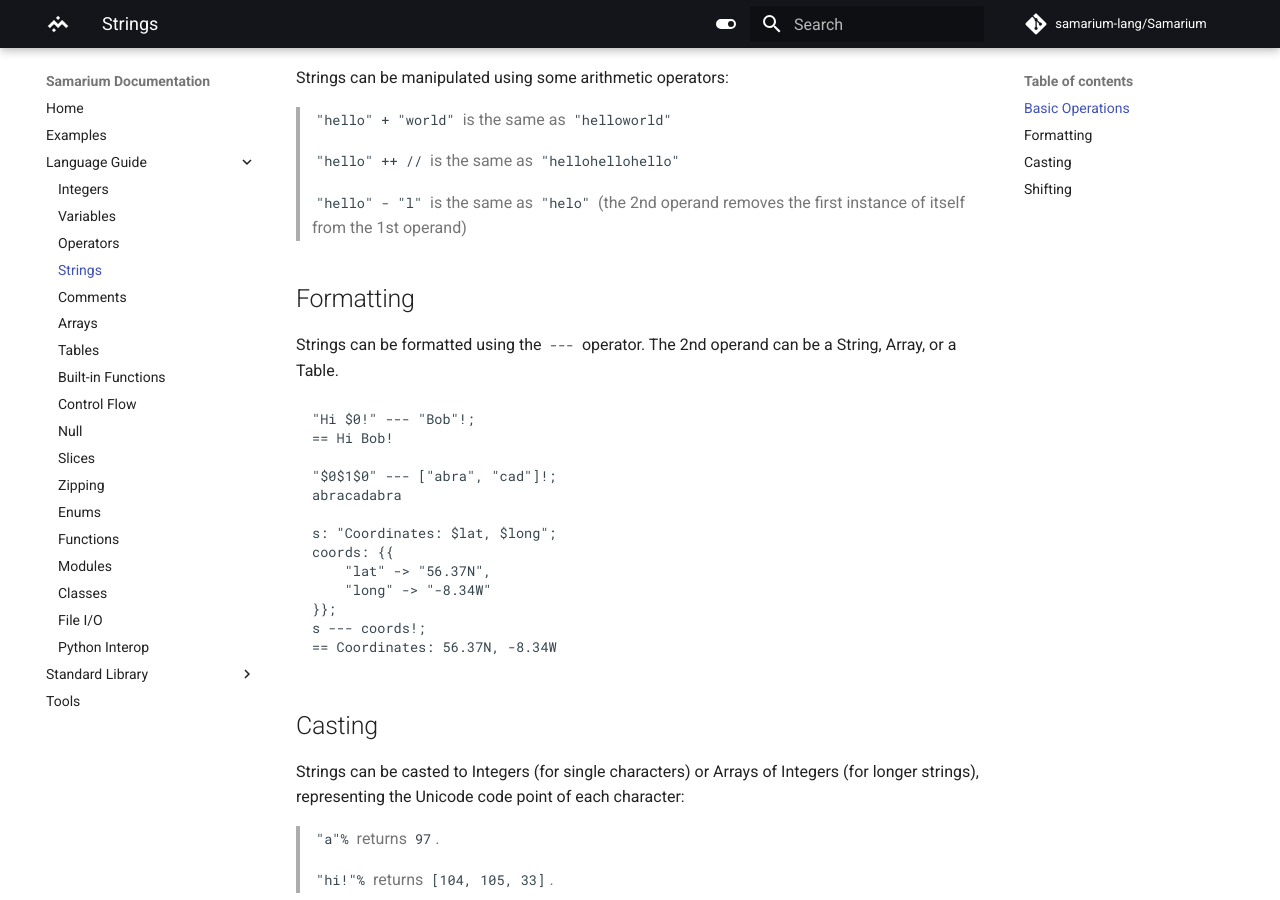
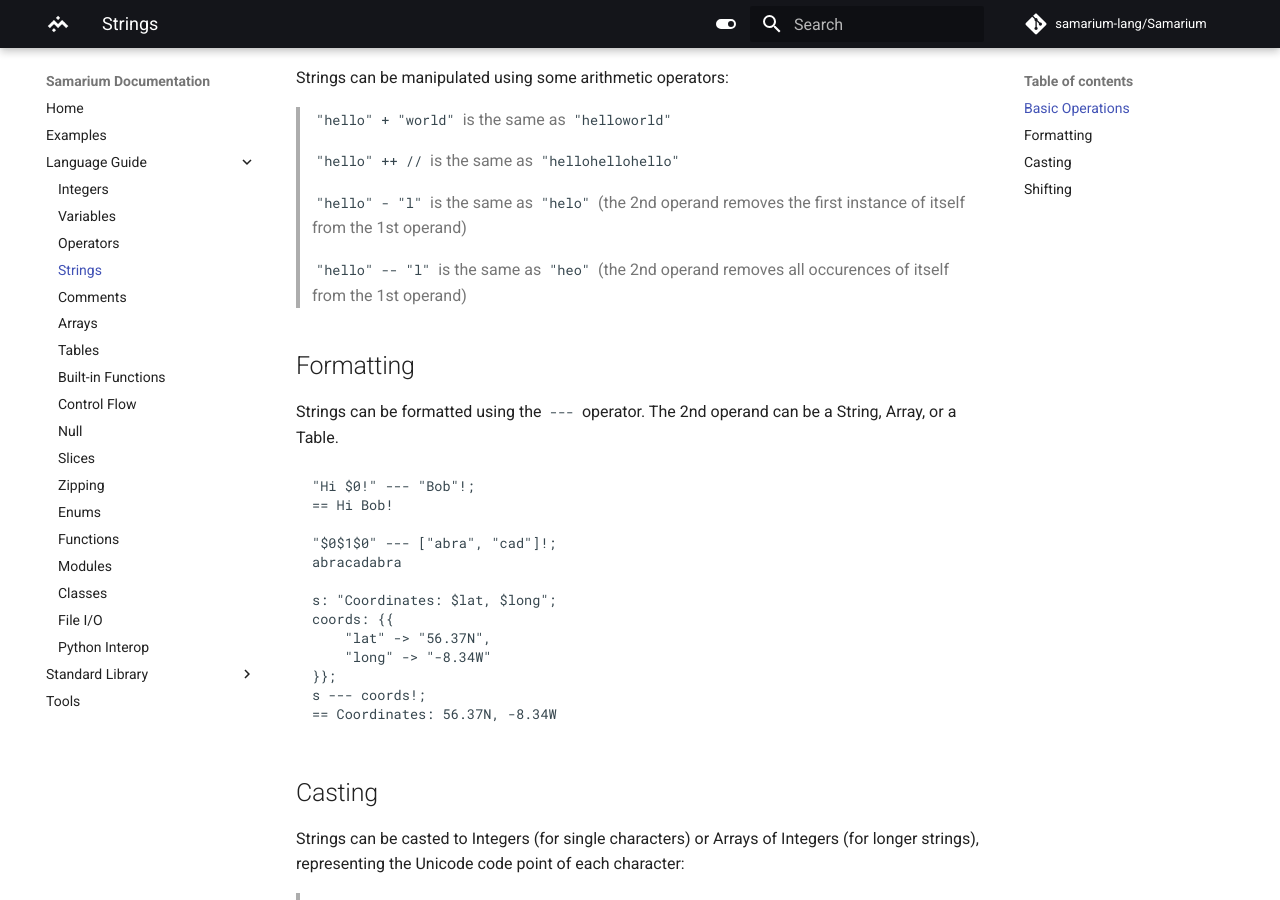
Before and after one commit to samarium-lang/Samarium, an MkDocs documentation site: the page built from docs/strings.md, in a window 1280 px wide and 900 px high, scrolled down 442 px. Built offline with MkDocs 1.6.1 and Material for MkDocs 9.7.7, drawn with Linux system fonts in a browser that asks for light colours; comment, search, counter and statistics services are not loaded.

Commit message:
(docs) Added String -- String

```diff
--- a/docs/strings.md
+++ b/docs/strings.md
@@ -27,6 +27,8 @@ Strings can be manipulated using some arithmetic operators:
 > `"hello" - "l"` is the same as `"helo"` (the 2nd operand removes the first
 > instance of itself from the 1st operand)
 
+> `"hello" -- "l"` is the same as `"heo"` (the 2nd operand removes all occurences
+> of itself from the 1st operand)
 
 
 ## Formatting
```
